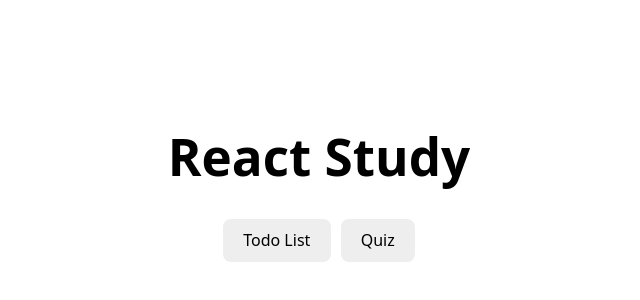
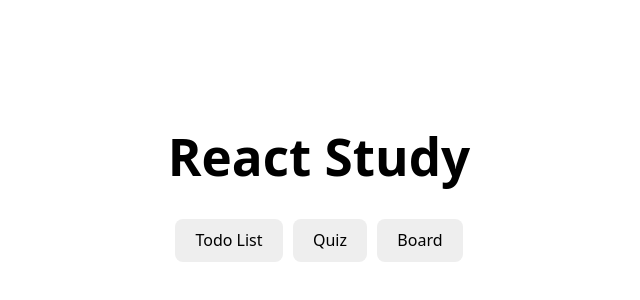
Before and after one commit to hyunjoosun/react-study, a React (Vite) app: page / in a window 1280 px wide. Shown: the part 222-522 px from the top of the page, without its empty margins (321-961 px from the left). Built offline with nearby package versions, Linux system fonts and the light colour scheme; the HTML template or start-up script is replaced by a standard one.

Commit message:
no message

```diff
--- a/package.json
+++ b/package.json
@@ -13,6 +13,7 @@
     "deploy": "gh-pages -d dist"
   },
   "dependencies": {
+    "axios": "^1.9.0",
     "react": "^19.1.0",
     "react-dom": "^19.1.0",
     "react-router-dom": "^6.30.0"
--- a/src/App.tsx
+++ b/src/App.tsx
@@ -6,6 +6,7 @@ import {
 } from "react-router-dom";
 import TodoList from "./pages/todolist/index";
 import Quiz from "./pages/quiz/index";
+import Board from "./pages/board/index";
 import "./App.css";
 
 function Home() {
@@ -17,6 +18,7 @@ function Home() {
       <div className="card">
         <button onClick={() => navigate("/todolist")}>Todo List</button>
         <button onClick={() => navigate("/quiz")}>Quiz</button>
+        <button onClick={() => navigate("/board")}>Board</button>
       </div>
     </>
   );
@@ -29,6 +31,7 @@ function App() {
         <Route path="/" element={<Home />} />
         <Route path="/todolist" element={<TodoList />} />
         <Route path="/quiz" element={<Quiz />} />
+        <Route path="/board" element={<Board />} />
       </Routes>
     </Router>
   );
--- /dev/null
+++ b/src/pages/board/index.jsx
@@ -0,0 +1,7 @@
+import "./board.css";
+
+function Board() {
+  return <div>hello</div>;
+}
+
+export default Board;
```
Also changed, not shown: src/pages/board/board.css (added), src/pages/board/hook/board.js (added), 1 other file (tests, documents, lock files or other folders).
